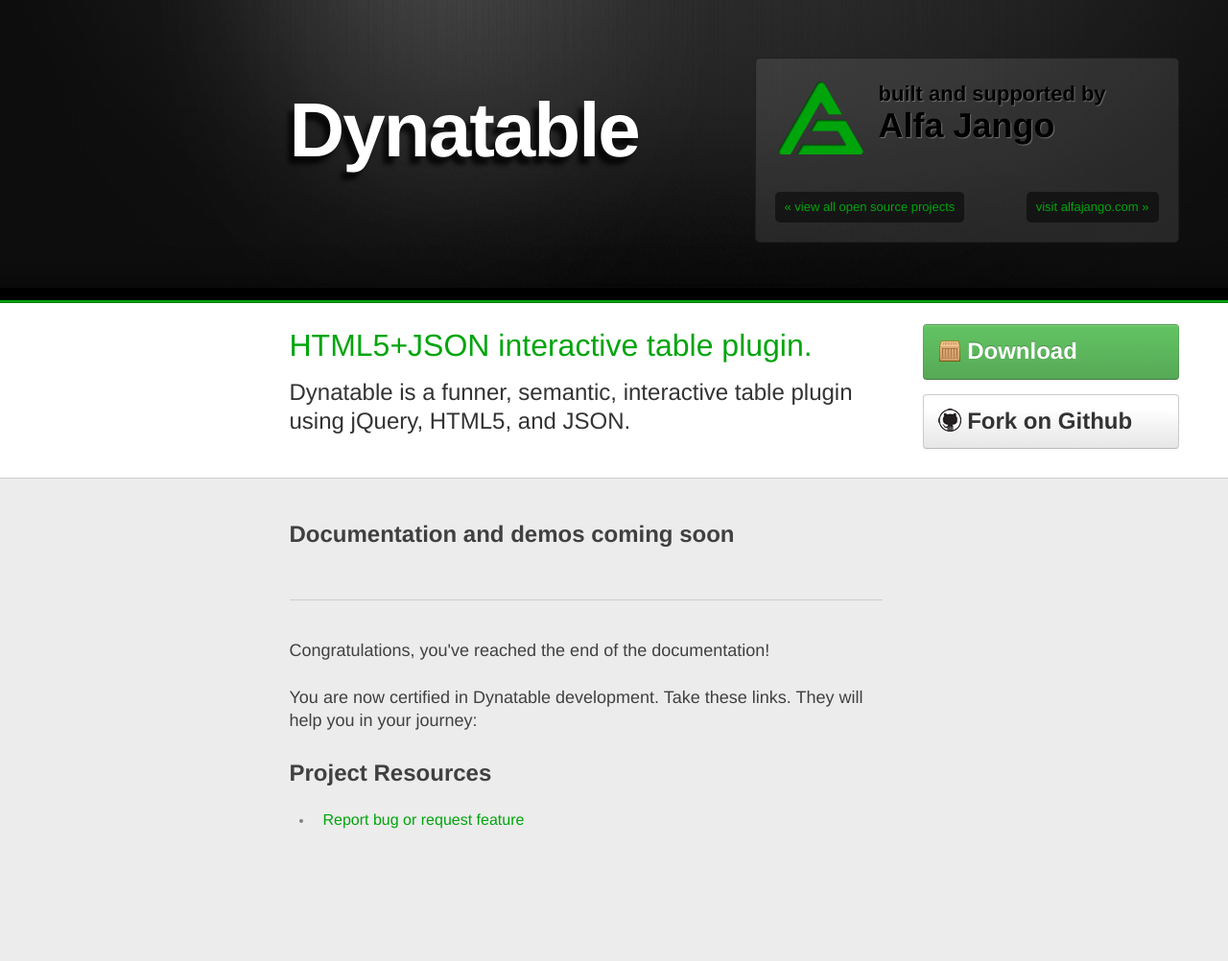
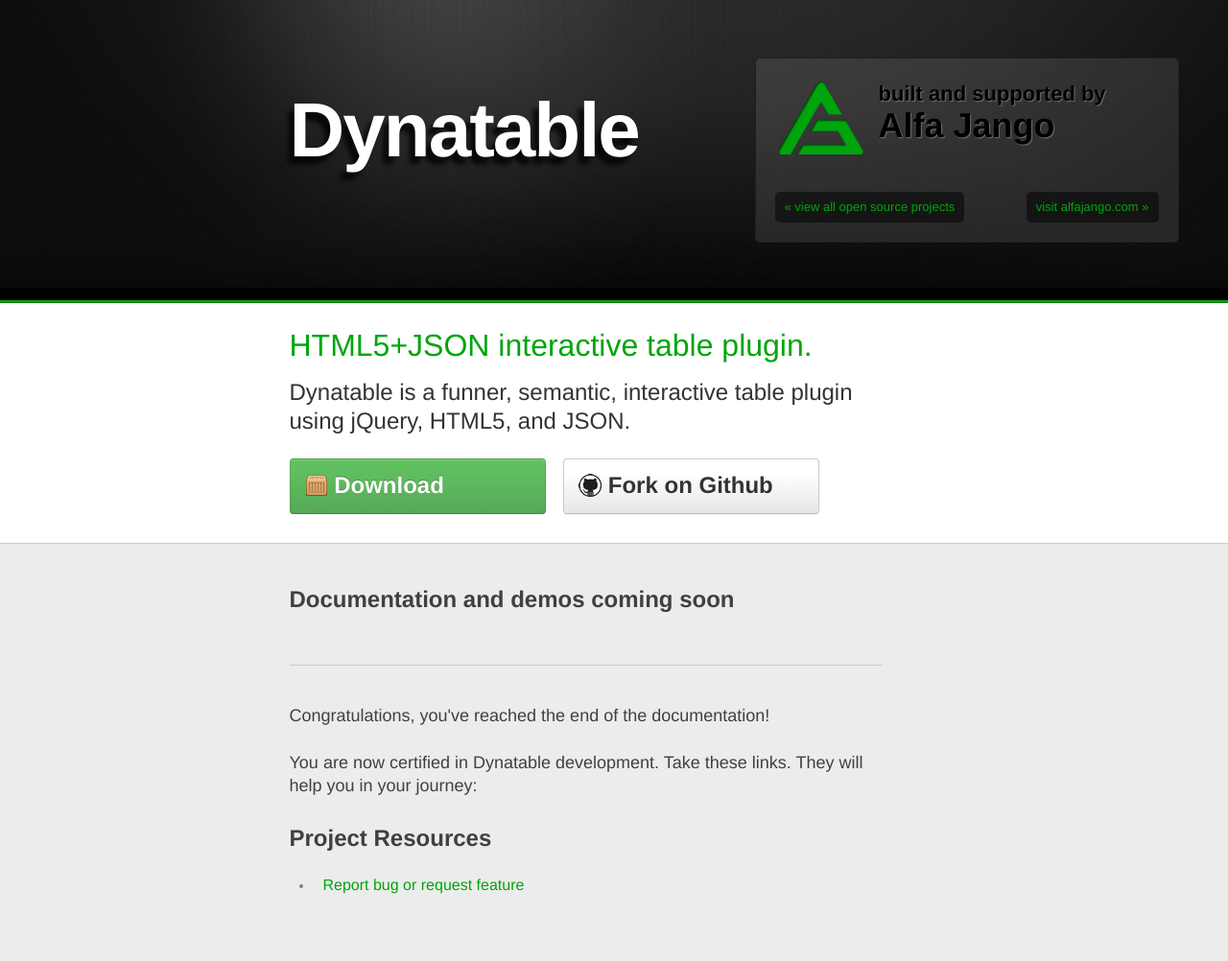
Before and after one commit to alfajango/alfajango.github.com, a Jekyll site: the page built from _posts/2012-01-09-dynatable.md, in a window 1280 px wide. Shown: the whole page at 96% size. Built offline with Jekyll 4.4.1, drawn with Linux system fonts in a browser that asks for light colours; nearby versions of some CDN libraries; library files that are not in the unit come from our copies; Markdown is read by kramdown in place of the engine named in the settings; before the commit the page ends 934 px from its top, so only the background shows below that.

Commit message:
Updated layout for download buttons

```diff
--- a/_includes/headbar.html
+++ b/_includes/headbar.html
@@ -18,17 +18,6 @@
 </div>
 <div id='tagbar'>
   <div class='contained'>
-    <div id="download-and-share">
-        {% if page.download %}
-        <a class='btn success large-button' id='download-button' href='{{ page.download.href }}'><img src='/images/wooden-box.png' /> {{page.download.title}}</a>
-        {% endif %}
-        {% if page.github %}
-        <a class='btn large-button' id='github-button' href='{{ page.github.href }}'><img src='/images/github-icon.png' /> {{page.github.title}}</a>
-        {% endif %}
-        {% if page.twitter %}
-        <a class='btn primary large-button' id='twitter-button' href='{{ page.twitter.href }}'><img src='/images/twitter-icon.png' /> {{page.twitter.title}}</a>
-        {% endif %}
-    </div>
     {% if page.tagline %}
       <span class="tagline">{{ page.tagline }}</span>
     {% endif %}
@@ -39,5 +28,21 @@
       <p class="description">{{ page.description }}</p>
     {% endif %}
   </div>
-  <br class='clear' />
+  <div id="download-and-share-placeholder">
+    <div id="download-and-share-container">
+      <div class='contained'>
+        <div id="download-and-share">
+          {% if page.download %}
+          <a class='btn success large-button' id='download-button' href='{{ page.download.href }}'><img src='/images/wooden-box.png' /> {{page.download.title}}</a>
+          {% endif %}
+          {% if page.github %}
+          <a class='btn large-button' id='github-button' href='{{ page.github.href }}'><img src='/images/github-icon.png' /> {{page.github.title}}</a>
+          {% endif %}
+          {% if page.twitter %}
+          <a class='btn primary large-button' id='twitter-button' href='{{ page.twitter.href }}'><img src='/images/twitter-icon.png' /> {{page.twitter.title}}</a>
+          {% endif %}
+        </div>
+      </div>
+    </div>
+  </div>
 </div>
--- a/css/application.css
+++ b/css/application.css
@@ -83,21 +83,26 @@
   padding: 10px 0 15px;
   color: #333;
   border-top: solid 1px #007b09;
+  min-width: 485px;
   border-bottom: solid 1px #ccc;
-  min-width: 485px;
 }
 
 #title-and-share {
   padding: 90px 0 0 5%;
 }
-
+#download-and-share-placeholder {
+  /*height: 90px;*/
+}
+#download-and-share-container {
+  background: #fff;
+  z-index: 100;
+  width: 100%;
+}
 #download-and-share {
-  float: right;
-  margin-top: 12px;
-  margin-right: 5%;
+  padding: 0 5% 15px;
 }
 #download-and-share a {
-  display: block;
+  margin: 15px 15px 0 0;
 }
 
 #headbar h1 {
```
Also changed, not shown: _layouts/project.html (+14 -0 lines).
